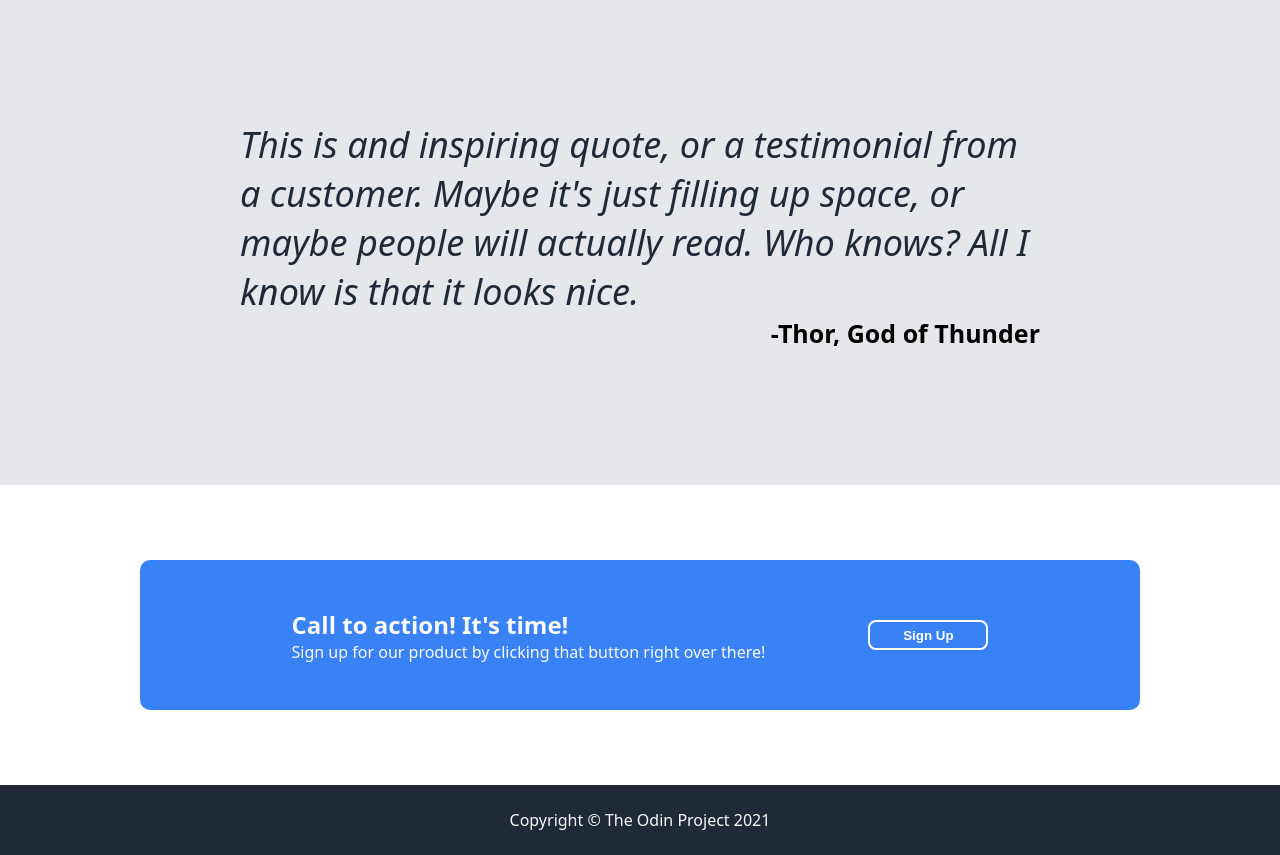
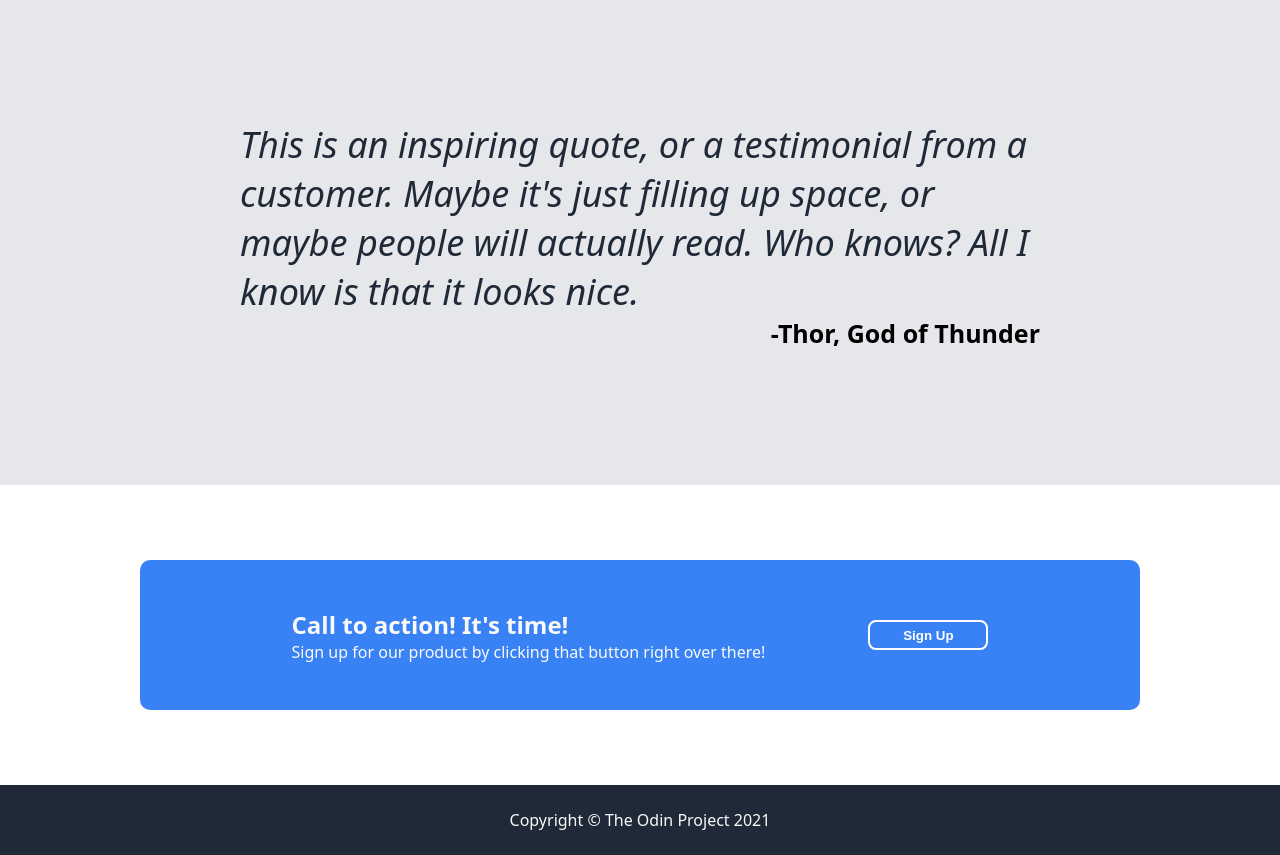
Before and after one commit to NecronLight/LandingPage, a plain HTML site: page index.html in a window 1280 px wide. Shown: the part 940-1795 px from the top of the page. Drawn offline with Linux system fonts and the light colour scheme.

Commit message:
Update index.html

```diff
--- a/index.html
+++ b/index.html
@@ -55,7 +55,7 @@
 
     <div class="quote-back">
         <div class="quote-container">
-            <div class="quote">This is and inspiring quote, or a testimonial from a customer. Maybe it's just filling up
+            <div class="quote">This is an inspiring quote, or a testimonial from a customer. Maybe it's just filling up
                 space, or maybe people will actually read. Who knows? All I know is that it looks nice.</div>
             <div class="quote-author">-Thor, God of Thunder</div>
         </div>
```
